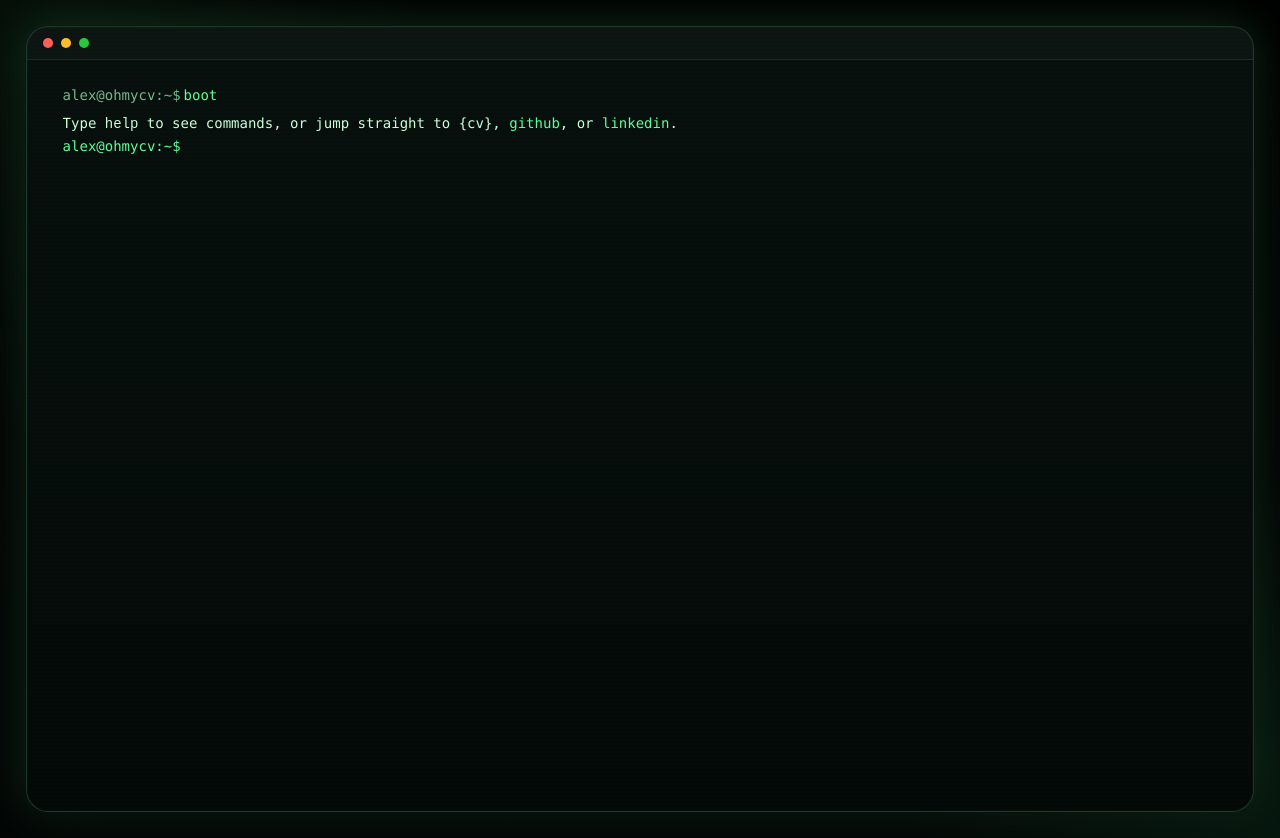
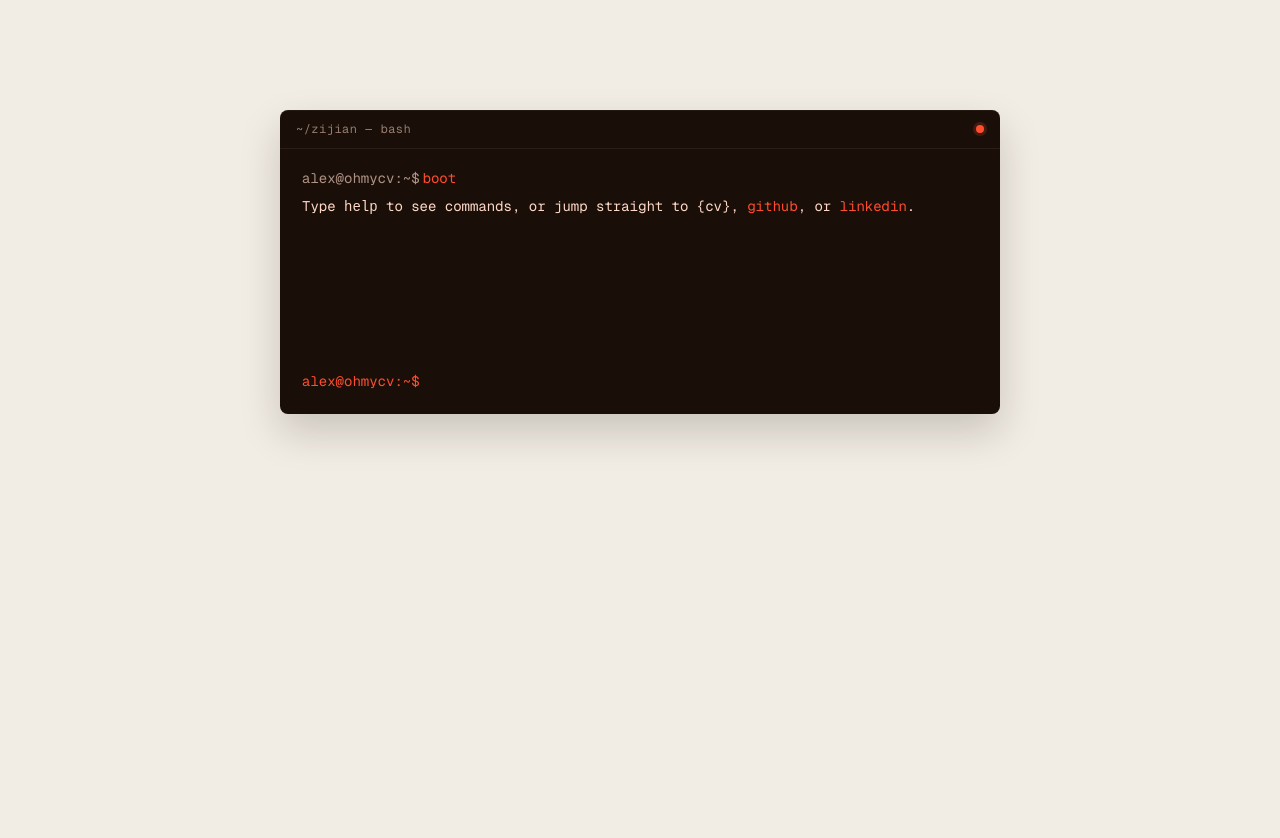
Before and after one commit to guozijn/ohmycv, a website with bundled scripts: page index.html in a window 1280 px wide. After the commit the page ends 800 px from the top, so only its background shows below. Built offline with nearby package versions, Linux system fonts and the light colour scheme; files whose address does not match are found by name.

Commit message:
feat(landing): restructure index.html into editorial shell
Replace the terminal-only main with an editorial column containing:
header.topbar, section.hero, section.console (the existing terminal
restyled), section.selected, section.about, footer.elsewhere. Inner
terminal IDs are preserved so home/console.js works unchanged.

Replace the macOS traffic-light dots with a single mono chrome strip
("~/zijian — bash") and a vermilion live-pulse dot. Restyle the
terminal output/input/prompt to use Geist Mono and the vermilion
palette.

Update the baseline Playwright test that asserted .terminal-window
to assert the new .console anchor instead. All 6 tests pass.

Co-Authored-By: Claude Opus 4.7 <noreply@anthropic.com>

```diff
--- a/index.html
+++ b/index.html
@@ -13,7 +13,7 @@
   >
   <link rel="stylesheet" href="./style.css">
 </head>
-<body data-base-path=".">
+<body data-base-path="." class="landing-body">
   <div id="loader" class="loader" role="status" aria-live="polite">
     <div class="loader-terminal" aria-hidden="true">
       <span class="loader-logo">
@@ -24,19 +24,18 @@
     </div>
   </div>
 
-  <main class="terminal-shell">
-    <section class="terminal-window" aria-label="Terminal Home">
-      <div class="terminal-chrome">
-        <div class="terminal-dots" aria-hidden="true">
-          <span></span>
-          <span></span>
-          <span></span>
-        </div>
+  <main class="landing">
+    <header class="topbar" id="topbar"></header>
+
+    <section class="hero" id="hero" aria-label="Introduction"></section>
+
+    <section class="console" id="console" aria-label="Interactive terminal">
+      <div class="console-chrome">
+        <span class="console-chrome-id">~/zijian — bash</span>
+        <span class="console-pulse" aria-hidden="true"></span>
       </div>
-
-      <div class="terminal-body">
+      <div class="console-body">
         <div class="terminal-output" id="terminal-output" aria-live="polite"></div>
-
         <form class="terminal-input-row" id="terminal-form" autocomplete="off">
           <label class="terminal-prompt" for="terminal-input" id="terminal-prompt">$</label>
           <input
@@ -52,6 +51,12 @@
         </form>
       </div>
     </section>
+
+    <section class="selected" id="selected" aria-label="Selected work"></section>
+
+    <section class="about" id="about" aria-label="About"></section>
+
+    <footer class="elsewhere" id="elsewhere" aria-label="Contact and downloads"></footer>
   </main>
 
   <script type="module" src="./home.js"></script>
--- a/style.css
+++ b/style.css
@@ -221,36 +221,219 @@
     margin-top: calc(var(--section-gap) * 1.1);
     padding-top: 0.6rem;
   }
+
+  body.landing-body {
+    margin: 0;
+    background: var(--paper);
+    color: var(--ink);
+    font-family: var(--font-display);
+    font-size: 16px;
+    line-height: 1.5;
+    -webkit-font-smoothing: antialiased;
+    -moz-osx-font-smoothing: grayscale;
+  }
+
+  .landing {
+    width: 100%;
+    max-width: none;
+    margin: 0;
+    padding: 0;
+    background: var(--paper);
+  }
+
+  .landing > * {
+    width: var(--col);
+    max-width: 100%;
+    margin: 0 auto;
+  }
+
+  .landing > * + * {
+    margin-top: var(--gap-section);
+  }
+
+  .topbar {
+    padding-top: 28px;
+  }
+
+  .elsewhere {
+    padding-bottom: 96px;
+  }
+
+  .section-label {
+    font-family: var(--font-mono-editorial);
+    font-size: 11px;
+    letter-spacing: 0.14em;
+    text-transform: uppercase;
+    color: var(--ink-soft);
+    display: block;
+    margin-bottom: 12px;
+  }
+
+  .rule {
+    border: 0;
+    border-top: 1px dashed var(--rule);
+    margin: 0;
+  }
 }
 
 @layer console {
+  .console {
+    background: var(--ink);
+    color: #ffd9c8;
+    border-radius: 8px;
+    overflow: hidden;
+    box-shadow:
+      inset 0 1px 0 rgba(255, 255, 255, 0.04),
+      0 18px 40px rgba(26, 15, 8, 0.18);
+    min-height: clamp(280px, 38vh, 420px);
+    display: flex;
+    flex-direction: column;
+  }
+
+  .console-chrome {
+    display: flex;
+    align-items: center;
+    justify-content: space-between;
+    padding: 10px 16px;
+    border-bottom: 1px solid rgba(255, 217, 200, 0.08);
+    font-family: var(--font-mono-editorial);
+    font-size: 12px;
+    color: rgba(255, 217, 200, 0.55);
+  }
+
+  .console-chrome-id {
+    letter-spacing: 0.04em;
+  }
+
+  .console-pulse {
+    width: 8px;
+    height: 8px;
+    border-radius: 50%;
+    background: var(--accent);
+    box-shadow: 0 0 0 3px rgba(255, 77, 46, 0.18);
+  }
+
+  .console-body {
+    flex: 1;
+    padding: 18px 22px 20px;
+    display: flex;
+    flex-direction: column;
+    gap: 12px;
+    min-height: 0;
+  }
+
+  .terminal-output {
+    flex: 1;
+    overflow: auto;
+    padding-right: 4px;
+    font-family: var(--font-mono-editorial);
+    font-size: 14px;
+    line-height: 1.6;
+    color: #ffd9c8;
+  }
+
+  .terminal-output a {
+    color: var(--accent);
+    text-decoration: none;
+  }
+
+  .terminal-output a:hover {
+    text-decoration: underline;
+  }
+
+  .terminal-input-row {
+    display: flex;
+    align-items: center;
+    gap: 0;
+    margin: 0;
+    padding: 0;
+    border: 0;
+    background: transparent;
+  }
+
+  .terminal-prompt {
+    font-family: var(--font-mono-editorial);
+    color: var(--accent);
+    font-size: 14px;
+    line-height: 1.6;
+  }
+
+  .terminal-input {
+    flex: 1;
+    border: 0;
+    outline: 0;
+    background: transparent;
+    color: #ffe5d6;
+    font: inherit;
+    font-family: var(--font-mono-editorial);
+    font-size: 14px;
+    line-height: 1.6;
+    caret-color: var(--accent);
+    margin-left: 0.5ch;
+  }
+
+  .terminal-input::placeholder {
+    color: rgba(255, 217, 200, 0.32);
+  }
+
+  .terminal-output::-webkit-scrollbar {
+    width: 6px;
+  }
+  .terminal-output::-webkit-scrollbar-thumb {
+    background: rgba(255, 77, 46, 0.28);
+    border-radius: 999px;
+  }
+
+  .terminal-command { color: var(--accent); font-size: 14px; line-height: 1.6; }
+  .terminal-command-prompt { color: rgba(255, 217, 200, 0.65); }
+  .terminal-command-text { margin-left: 0.35ch; }
+  .terminal-response { margin-top: 0.35rem; color: #ffd9c8; font-size: 14px; line-height: 1.6; }
+  .terminal-block-title { margin-bottom: 0.3rem; color: #fff5ee; }
+  .terminal-command-list {
+    display: flex;
+    flex-wrap: wrap;
+    gap: 0.4rem 1.1rem;
+    font-size: 14px;
+    line-height: 1.6;
+  }
+  .terminal-command-token { color: #ffd9c8; }
+  .terminal-list-item {
+    display: flex;
+    flex-wrap: wrap;
+    gap: 0.5rem;
+    font-size: 14px;
+    line-height: 1.6;
+  }
+  .terminal-key { min-width: 76px; color: var(--accent); }
+  .terminal-sep { color: rgba(255, 217, 200, 0.5); }
+  .terminal-status { color: rgba(255, 217, 200, 0.65); }
+  .terminal-status-error { color: #ff8a6e; }
+
+  .terminal-entry + .terminal-entry { margin-top: 0; }
+
   .loader {
     position: fixed;
     inset: 0;
     display: flex;
     align-items: center;
     justify-content: center;
-    background: rgba(255, 255, 255, 0.92);
+    background: rgba(241, 236, 228, 0.92);
     transition: opacity 0.2s ease;
     z-index: 1000;
   }
-  .loader.hidden {
-    opacity: 0;
-    visibility: hidden;
-    pointer-events: none;
-  }
+  .loader.hidden { opacity: 0; visibility: hidden; pointer-events: none; }
   .loader-terminal {
     display: inline-flex;
     align-items: center;
     gap: 0.85rem;
     padding: 0.95rem 1.15rem;
-    border-radius: 14px;
-    font-family: var(--font-terminal);
-    font-size: 15px;
-    color: #173d2d;
-    background: rgba(255, 255, 255, 0.94);
-    border: 1px solid rgba(18, 76, 52, 0.12);
-    box-shadow: 0 12px 28px rgba(0, 0, 0, 0.08);
+    border-radius: 8px;
+    font-family: var(--font-mono-editorial);
+    font-size: 14px;
+    color: var(--ink);
+    background: rgba(241, 236, 228, 0.94);
+    border: 1px solid var(--rule);
+    box-shadow: 0 12px 28px rgba(26, 15, 8, 0.08);
   }
   .loader-logo {
     position: relative;
@@ -259,253 +442,27 @@
     justify-content: center;
     width: 2.1rem;
     height: 2.1rem;
-    border-radius: 11px;
-    background: linear-gradient(180deg, #0f2218, #0b1510);
-    box-shadow:
-      0 0 0 1px rgba(255, 255, 255, 0.04) inset,
-      0 6px 16px rgba(0, 0, 0, 0.18);
+    border-radius: 6px;
+    background: var(--ink);
   }
-  .loader-logo-arrow {
-    color: #78f0ae;
-    font-size: 0.95rem;
-    line-height: 1;
-    transform: translateX(-0.14rem);
-  }
+  .loader-logo-arrow { color: var(--accent); font-size: 0.95rem; line-height: 1; }
   .loader-logo-line {
     width: 0.55rem;
     height: 0.12rem;
     margin-left: 0.08rem;
-    background: #78f0ae;
+    background: var(--accent);
     border-radius: 999px;
     animation: loader-line-blink 1s steps(1, end) infinite;
   }
-  .loader-text {
-    font-size: inherit;
-    letter-spacing: 0.02em;
-    text-transform: none;
-    font-weight: 600;
-    color: inherit;
+  .loader-text { font-weight: 600; }
+
+  @keyframes loader-line-blink {
+    0%, 49% { opacity: 1; }
+    50%, 100% { opacity: 0; }
   }
-  @keyframes loader-line-blink {
-    0%, 49% {
-      opacity: 1;
-    }
-    50%, 100% {
-      opacity: 0;
-    }
-  }
+
   @keyframes spin {
     to { transform: rotate(360deg); }
-  }
-
-  .terminal-home {
-    min-height: 100vh;
-    font-family: var(--font-terminal);
-    background:
-      radial-gradient(circle at top left, rgba(39, 104, 58, 0.14), transparent 28%),
-      radial-gradient(circle at bottom right, rgba(16, 72, 39, 0.28), transparent 24%),
-      linear-gradient(180deg, #010201 0%, #030605 100%);
-    color: var(--terminal-text);
-  }
-  .terminal-home,
-  .terminal-home p,
-  .terminal-home div,
-  .terminal-home span,
-  .terminal-home a,
-  .terminal-home label,
-  .terminal-home h1,
-  .terminal-home button,
-  .terminal-home input,
-  .terminal-home select,
-  .terminal-home textarea {
-    font-family: var(--font-terminal);
-  }
-  .terminal-home .loader {
-    background: rgba(2, 4, 3, 0.92);
-  }
-  .terminal-home .loader-terminal {
-    color: #e7fff0;
-    background: rgba(4, 10, 7, 0.94);
-    border-color: rgba(92, 255, 155, 0.16);
-    box-shadow:
-      0 0 0 1px rgba(255, 255, 255, 0.02) inset,
-      0 0 28px rgba(92, 255, 155, 0.12);
-  }
-  .terminal-home .loader-text {
-    color: var(--terminal-text);
-  }
-  .terminal-home .loader-logo {
-    background: linear-gradient(180deg, #0b1711, #060b08);
-  }
-  .terminal-home .loader-logo-arrow,
-  .terminal-home .loader-logo-line {
-    color: var(--terminal-accent);
-    background: var(--terminal-accent);
-  }
-  .terminal-shell {
-    width: min(1400px, calc(100vw - (var(--body-padding) * 2)));
-    margin: 0 auto;
-  }
-  .terminal-window {
-    position: relative;
-    overflow: hidden;
-    min-height: calc(100vh - (var(--body-padding) * 2));
-    border-radius: 22px;
-    background: linear-gradient(180deg, rgba(7, 16, 13, 0.98), rgba(3, 9, 6, 0.98));
-    border: 1px solid var(--terminal-border);
-    box-shadow:
-      0 24px 60px rgba(0, 0, 0, 0.48),
-      0 0 0 1px rgba(255, 255, 255, 0.02) inset,
-      0 0 48px var(--terminal-glow);
-  }
-  .terminal-window::before {
-    content: "";
-    position: absolute;
-    inset: 0;
-    background:
-      linear-gradient(rgba(255, 255, 255, 0.02) 50%, rgba(0, 0, 0, 0.02) 50%);
-    background-size: 100% 4px;
-    opacity: 0.16;
-    pointer-events: none;
-  }
-  .terminal-chrome {
-    display: flex;
-    align-items: center;
-    justify-content: space-between;
-    gap: 12px;
-    padding: 11px 16px;
-    border-bottom: 1px solid rgba(140, 255, 190, 0.1);
-    background: rgba(255, 255, 255, 0.02);
-  }
-  .terminal-dots {
-    display: flex;
-    gap: 8px;
-  }
-  .terminal-dots span {
-    width: 10px;
-    height: 10px;
-    border-radius: 50%;
-    background: rgba(255, 255, 255, 0.2);
-  }
-  .terminal-dots span:nth-child(1) { background: #ff5f57; }
-  .terminal-dots span:nth-child(2) { background: #febc2e; }
-  .terminal-dots span:nth-child(3) { background: #28c840; }
-  .terminal-body {
-    position: relative;
-    z-index: 1;
-    padding: clamp(14px, 2.8vw, 24px) clamp(20px, 4vw, 36px);
-    min-height: calc(100vh - (var(--body-padding) * 2) - 45px);
-  }
-  .terminal-output {
-    overflow: auto;
-    padding-right: 6px;
-    user-select: text;
-    -webkit-user-select: text;
-  }
-  .terminal-output * {
-    user-select: text;
-    -webkit-user-select: text;
-  }
-  .terminal-entry + .terminal-entry {
-    margin-top: 0;
-  }
-  .terminal-command {
-    color: var(--terminal-accent);
-    font-size: 14px;
-    line-height: 1.6;
-  }
-  .terminal-command-prompt {
-    color: var(--terminal-muted);
-  }
-  .terminal-command-text {
-    margin-left: 0.35ch;
-  }
-  .terminal-response {
-    margin-top: 0.35rem;
-    color: var(--terminal-text);
-    font-size: 14px;
-    line-height: 1.6;
-  }
-  .terminal-response a {
-    color: var(--terminal-accent);
-    text-decoration: none;
-  }
-  .terminal-response a:hover {
-    text-decoration: underline;
-  }
-  .terminal-block-title {
-    margin-bottom: 0.3rem;
-    color: #f0fff5;
-  }
-  .terminal-command-list {
-    display: flex;
-    flex-wrap: wrap;
-    gap: 0.4rem 1.1rem;
-    font-size: 14px;
-    line-height: 1.6;
-  }
-  .terminal-command-token {
-    color: var(--terminal-text);
-  }
-  .terminal-list-item {
-    display: flex;
-    flex-wrap: wrap;
-    gap: 0.5rem;
-    font-size: 14px;
-    line-height: 1.6;
-  }
-  .terminal-key {
-    min-width: 76px;
-    color: var(--terminal-accent);
-  }
-  .terminal-sep {
-    color: rgba(201, 255, 217, 0.55);
-  }
-  .terminal-status {
-    color: var(--terminal-muted);
-  }
-  .terminal-status-error {
-    color: var(--terminal-danger);
-  }
-  .terminal-input-row {
-    display: flex;
-    align-items: center;
-    gap: 0;
-    margin: 0;
-    padding: 0;
-    border: none;
-    background: transparent;
-    font-size: 14px;
-    line-height: 1.6;
-  }
-  .terminal-prompt {
-    color: var(--terminal-accent);
-    font-size: 14px;
-    white-space: nowrap;
-  }
-  .terminal-input {
-    flex: 1;
-    width: 100%;
-    border: none;
-    outline: none;
-    background: transparent;
-    color: #effff3;
-    font: inherit;
-    line-height: inherit;
-    caret-color: var(--terminal-accent);
-    padding: 0;
-    margin-left: 0.35ch;
-    -webkit-text-size-adjust: 100%;
-  }
-  .terminal-input::placeholder {
-    color: rgba(201, 255, 217, 0.28);
-  }
-  .terminal-output::-webkit-scrollbar {
-    width: 8px;
-  }
-  .terminal-output::-webkit-scrollbar-thumb {
-    background: rgba(92, 255, 155, 0.18);
-    border-radius: 999px;
   }
 }
 
```
Also changed, not shown: tests/landing.spec.js (+3 -2 lines), CHANGELOG.md.
